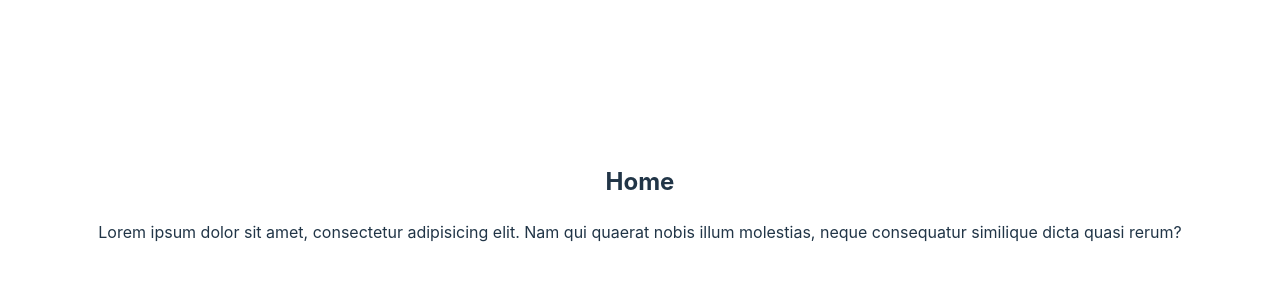
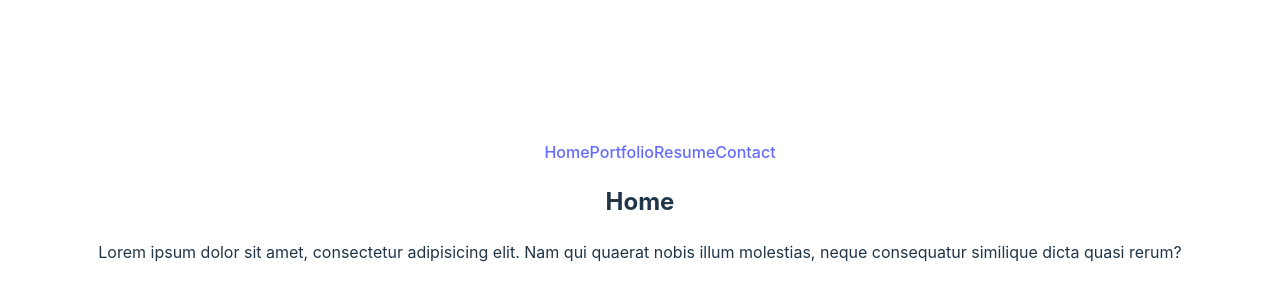
Before and after one commit to iggy-ziggy/Portfolio-React, a React (Vite) app: page / in a window 1280 px wide. Shown: the part 198-498 px from the top of the page. Built offline with nearby package versions, Linux system fonts and the light colour scheme.

Commit message:
added basic nav functionality

```diff
--- a/src/App.jsx
+++ b/src/App.jsx
@@ -1,5 +1,6 @@
 import { useState } from 'react'
 import { Outlet } from 'react-router-dom';
+import Nav from './components/Nav';
 import './App.css'
 
 function App() {
@@ -7,6 +8,7 @@ function App() {
 
   return (
     <>
+      <Nav />
       <Outlet />
     </>
   )
--- /dev/null
+++ b/src/components/Nav.jsx
@@ -0,0 +1,23 @@
+import { Link } from 'react-router-dom';
+import Navbar from './Navbar';
+
+export default function Nav() {
+    return (
+        <Navbar
+            links={[
+                <Link key={1} className='nav__item' to='/'>
+                    Home
+                </Link>,
+                <Link key={2} className='nav__item' to='/portfolio'>
+                    Portfolio
+                </Link>,
+                <Link key={3} className='nav__item' to='/resume'>
+                    Resume
+                </Link>,
+                <Link key={4} className='nav__item' to='/contact'>
+                    Contact
+                </Link>,
+            ]}
+         />
+    );
+}
--- /dev/null
+++ b/src/components/Navbar.jsx
@@ -0,0 +1,9 @@
+export default function Nav({ links }) {
+    return (
+        <nav className="nav">
+            <ul className="nav--list">
+                {links.map((link) => link)}
+            </ul>
+        </nav>
+    )
+}
```
